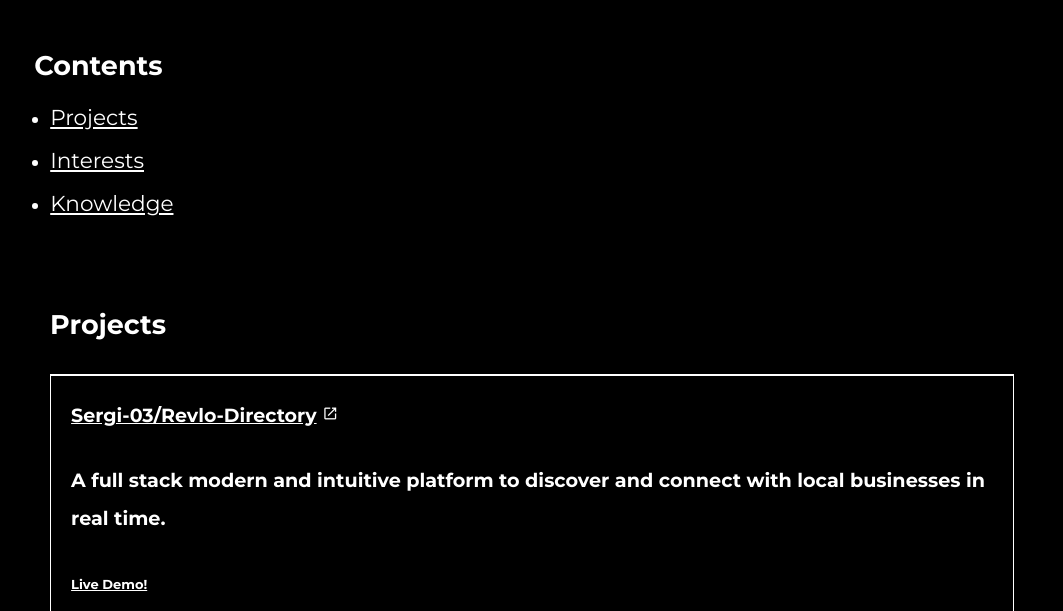
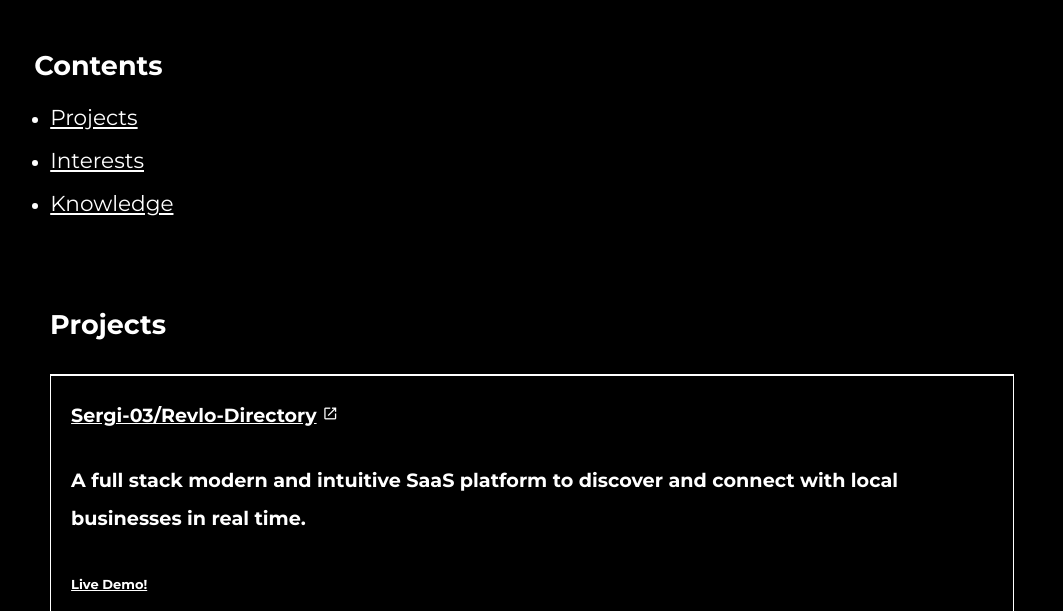
Before and after one commit to Sergi-03/Digital-portfolio, a plain HTML site: page index.html in a window 1280 px wide. Shown: the part 189-800 px from the top of the page, without its empty margins (108-1171 px from the left). Drawn offline with nearby package versions, Linux system fonts and the light colour scheme.

Commit message:
Update index.html

```diff
--- a/index.html
+++ b/index.html
@@ -37,7 +37,7 @@
             <h2 class="section-title">Projects</h2>
             <div class="cell"><a class="projects-a" href="https://github.com/Sergi-03/Revlo-Directory" target="_blank">Sergi-03/Revlo-Directory</a>
                 <span class="material-symbols-outlined">open_in_new</span>
-                <h4>A full stack modern and intuitive platform to discover and connect with local businesses in real time.</h4>
+                <h4>A full stack modern and intuitive SaaS platform to discover and connect with local businesses in real time.</h4>
                 <a href="https://revlo-rho.vercel.app/" target="_blank">Live Demo!</a>
             </div>
             <div class="cell"><a class="projects-a" href="https://github.com/Sergi-03/MASQUESEGUROS" target="_blank">Sergi-03/MASQUESEGUROS</a>
```
